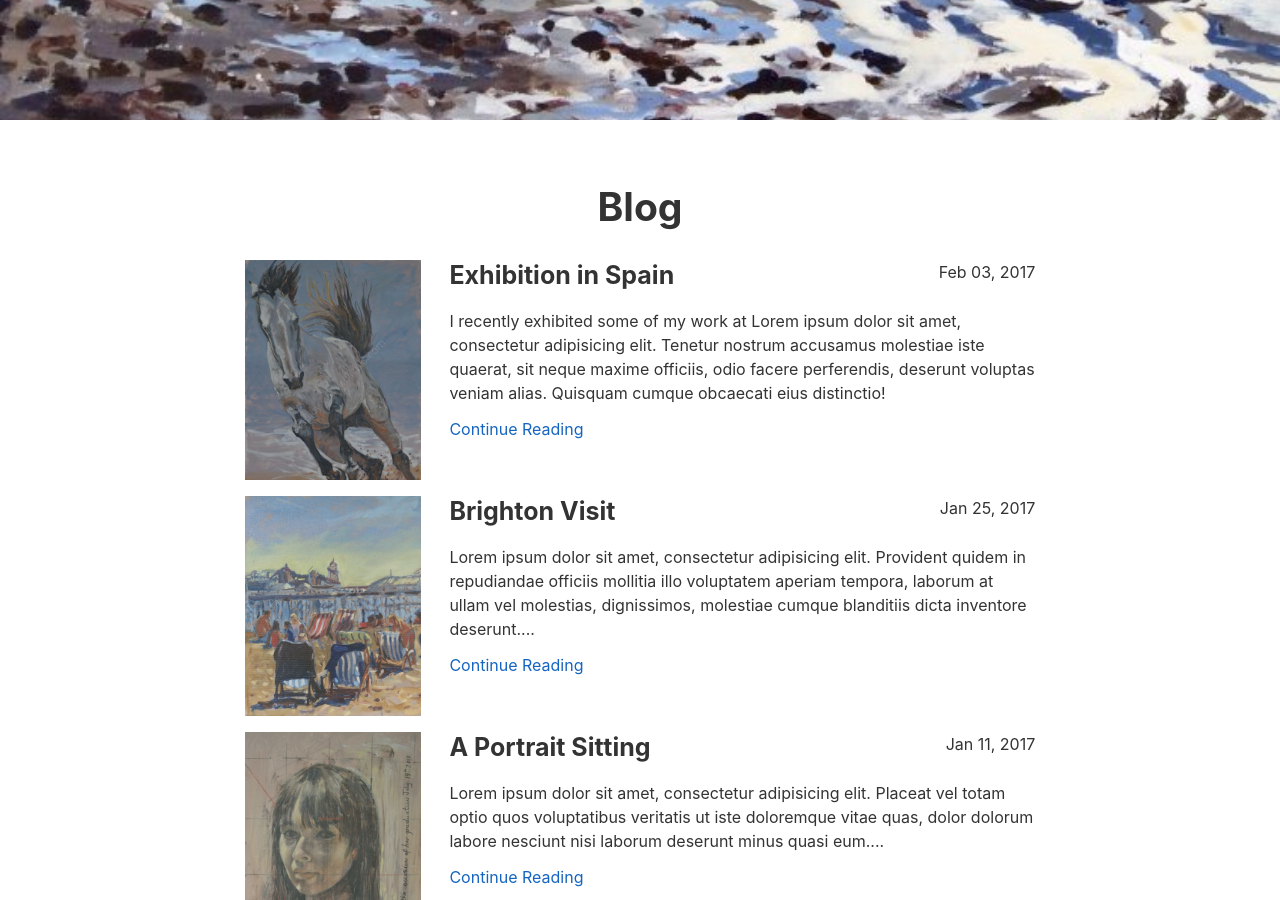
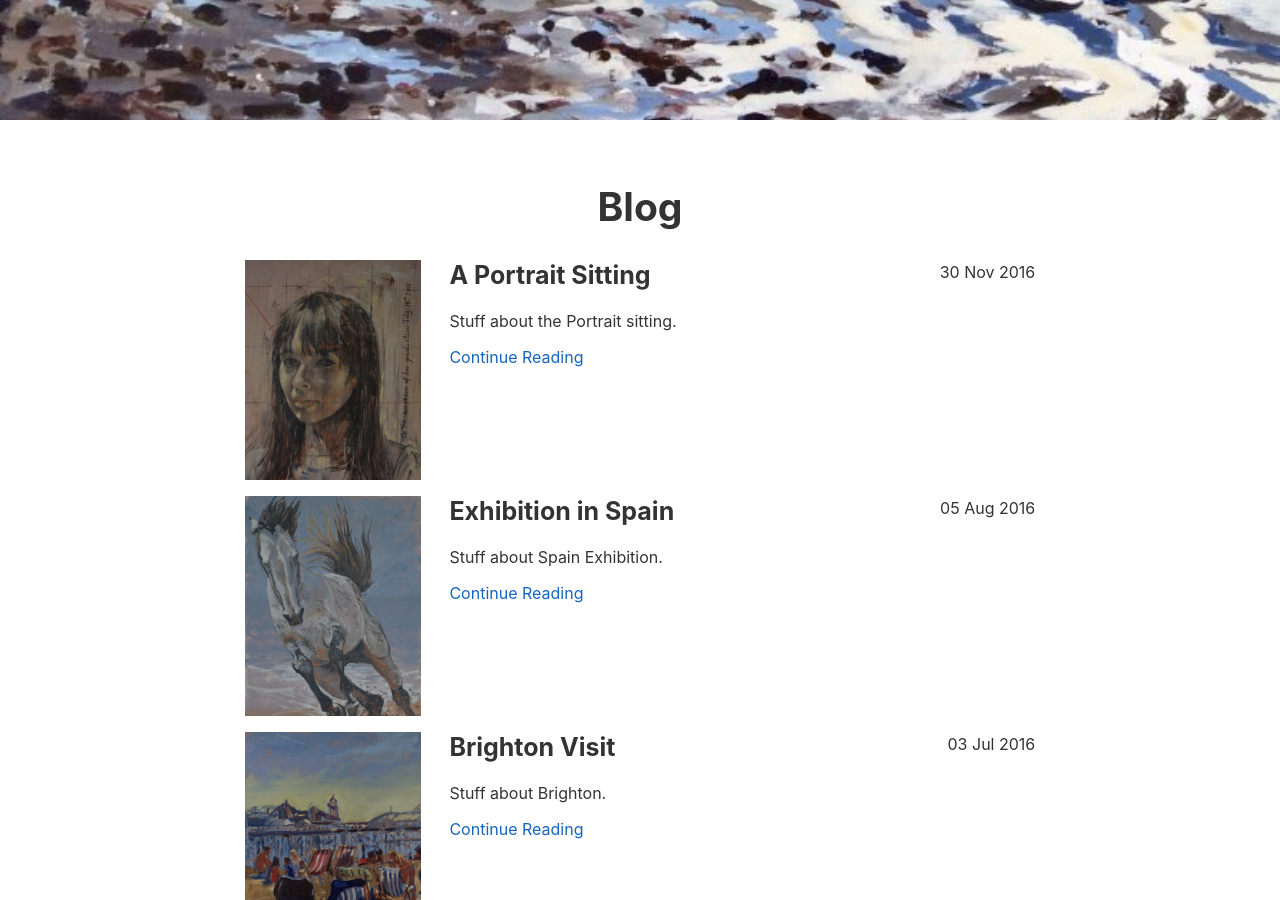
Before and after one commit to PaintTheMouse/test, a Jekyll site: the page built from index.html, in a window 1280 px wide and 900 px high, scrolled down 780 px. Built offline with Jekyll 4.4.1, drawn with Linux system fonts in a browser that asks for light colours; nearby versions of some CDN libraries; library files that are not in the unit come from our copies.

Commit message:
add posts

```diff
--- a/_includes/blog_section.html
+++ /dev/null
@@ -1,53 +0,0 @@
-<section id="blog" class="row-wrapper">
-  <h1>Blog</h1>
-  <div class="outer-container blog-post">
-    <div class="blog-img-wrapper" style="background-image: linear-gradient(
-      rgba(0, 0, 0, 0.3),
-      rgba(0, 0, 0, 0.3)
-    ),url(images/DSC_0491.JPG)">
-      <!--<img class="gallery-img" src="images/DSC_0491.JPG" alt="">-->
-      <!--<a href="" background-image></a>-->
-  </div>
-  <div class="blog-text-wrapper">
-    <div class="blog-date">Feb 03, 2017</div>
-    <h4 class="blog-title">Exhibition in Spain</h4>
-    <p>I recently exhibited some of my work at Lorem ipsum dolor sit amet, consectetur adipisicing elit. Tenetur nostrum accusamus
-      molestiae iste quaerat, sit neque maxime officiis, odio facere perferendis, deserunt voluptas veniam alias. Quisquam
-      cumque obcaecati eius distinctio! </p>
-    <p class="continue-reading"><a href="detail-view.html">Continue Reading</a></p>
-  </div>
-  </div>
-  <div class="outer-container blog-post">
-    <div class="blog-img-wrapper" style="background-image: linear-gradient(
-      rgba(141, 159, 147, 0.3),
-      rgba(141, 159, 147, 0.3)
-    ),url(images/IMG_0236_2.JPG)">
-      <!--<img class="gallery-img" src="images/IMG_0236_2.JPG" alt="">-->
-      <!--<a href="" background-image></a>-->
-  </div>
-  <div class="blog-text-wrapper">
-    <div class="blog-date">Jan 25, 2017</div>
-    <h4 class="blog-title">Brighton Visit</h4>
-    <p>Lorem ipsum dolor sit amet, consectetur adipisicing elit. Provident quidem in repudiandae officiis mollitia illo voluptatem
-      aperiam tempora, laborum at ullam vel molestias, dignissimos, molestiae cumque blanditiis dicta inventore deserunt....
-    </p>
-    <p class="continue-reading"><a href="detail-view.html">Continue Reading</a></p>
-  </div>
-  </div>
-  <div class="outer-container blog-post">
-    <div class="blog-img-wrapper" style="background-image: linear-gradient(
-      rgba(141, 159, 147, 0.3),
-      rgba(141, 159, 147, 0.3)
-    ),url(images/41.JPG)">
-      <!--<img class="gallery-img" src="images/41.JPG" alt="">-->
-      <!--<a href="" background-image></a>-->
-  </div>
-  <div class="blog-text-wrapper">
-    <div class="blog-date">Jan 11, 2017</div>
-    <h4 class="blog-title">A Portrait Sitting</h4>
-    <p>Lorem ipsum dolor sit amet, consectetur adipisicing elit. Placeat vel totam optio quos voluptatibus veritatis ut iste
-      doloremque vitae quas, dolor dolorum labore nesciunt nisi laborum deserunt minus quasi eum.... </p>
-    <p class="continue-reading"><a href="detail-view.html">Continue Reading</a></p>
-  </div>
-  </div>
-</section>
--- a/index.html
+++ b/index.html
@@ -7,6 +7,26 @@ title: Paint the Mouse
     <img class="masthead-title" src="images/logo/text_1line_white.png" alt="">
   </div>
 </div>
-{% include blog_section.html %}
+
+<section id="blog" class="row-wrapper">
+  <h1>Blog</h1>
+  {% for post in site.posts %}
+  <div class="outer-container blog-post">
+    <div class="blog-img-wrapper" style="background-image: linear-gradient(
+      rgba(0, 0, 0, 0.3),
+      rgba(0, 0, 0, 0.3)
+    ),url(images/{{post.image}})">
+  </div>
+
+  <div class="blog-text-wrapper">
+    <div class="blog-date">{{ post.date | date_to_string }}</div>
+    <h4 class="blog-title">{{post.title}}</h4>
+    <p>{{ post.excerpt }}</p>
+    <p class="continue-reading"><a href="detail-view.html">Continue Reading</a></p>
+  </div>
+  </div>
+  {% endfor %}
+</section>
+
 {% include gallery_section.html %}
 {% include about_section.html %}
```
Also changed, not shown: _posts/2016-07-03-brighton_visit.md (added, +10 -0 lines), _posts/2016-08-05-spain_trip.md (added, +10 -0 lines), _posts/2016-11-30-a_portrait.md (added, +10 -0 lines), _layouts/post.html (added), 1 other file.
